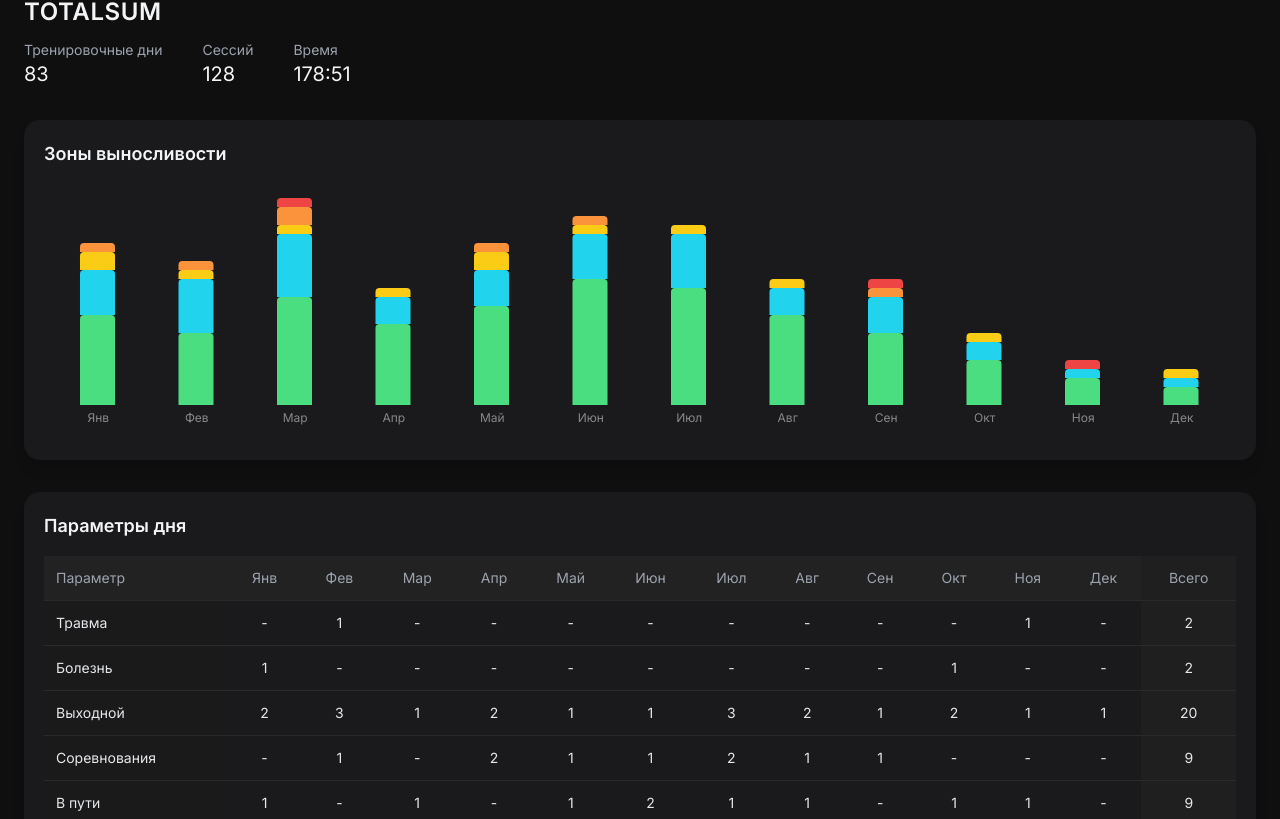
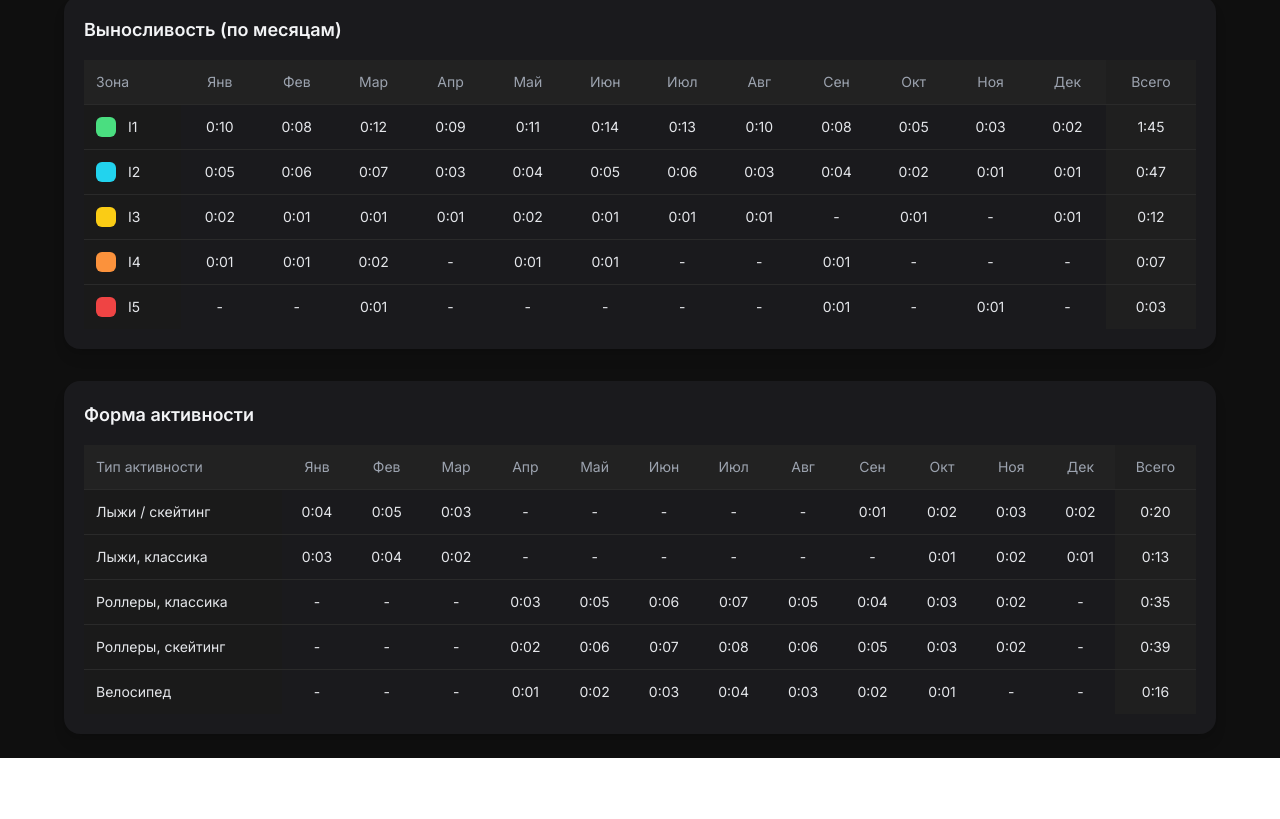
Before and after one commit to mbaliabin/dagbook-test, a React (Vite) app in the folder fasx-frontend/: page /statistics in a window 1280 px wide. Shown: the part 281-1100 px from the top of the page. After the commit the page ends 1039 px from the top, so only its background shows below. Built offline with nearby package versions, Linux system fonts and the light colour scheme.

Commit message:
Доработка StatisticsPage.tsx 216

```diff
--- a/fasx-frontend/src/pages/StatisticsPage.tsx
+++ b/fasx-frontend/src/pages/StatisticsPage.tsx
@@ -45,24 +45,30 @@ export default function StatsPage() {
     time: "178:51",
   };
 
-  const months = [
-    "Янв","Фев","Мар","Апр","Май","Июн","Июл","Авг","Сен","Окт","Ноя","Дек",
-  ];
+  const months = ["Янв","Фев","Мар","Апр","Май","Июн","Июл","Авг","Сен","Окт","Ноя","Дек"];
+
+  // Генерация массива недель с начала года
+  const generateWeeks = () => {
+    const startOfYear = dayjs("2025-01-01");
+    const endOfYear = dayjs("2025-12-31");
+    const totalWeeks = endOfYear.diff(startOfYear, "week") + 1;
+    return Array.from({ length: totalWeeks }, (_, i) => `${i + 1} неделя`);
+  };
 
   const enduranceZones = [
-    { zone: "I1", color: "#4ade80", months: [10,8,12,9,11,14,13,10,8,5,3,2] },
-    { zone: "I2", color: "#22d3ee", months: [5,6,7,3,4,5,6,3,4,2,1,1] },
-    { zone: "I3", color: "#facc15", months: [2,1,1,1,2,1,1,1,0,1,0,1] },
-    { zone: "I4", color: "#fb923c", months: [1,1,2,0,1,1,0,0,1,0,0,0] },
-    { zone: "I5", color: "#ef4444", months: [0,0,1,0,0,0,0,0,1,0,1,0] },
+    { zone: "I1", color: "#4ade80", data: [10,8,12,9,11,14,13,10,8,5,3,2] },
+    { zone: "I2", color: "#22d3ee", data: [5,6,7,3,4,5,6,3,4,2,1,1] },
+    { zone: "I3", color: "#facc15", data: [2,1,1,1,2,1,1,1,0,1,0,1] },
+    { zone: "I4", color: "#fb923c", data: [1,1,2,0,1,1,0,0,1,0,0,0] },
+    { zone: "I5", color: "#ef4444", data: [0,0,1,0,0,0,0,0,1,0,1,0] },
   ];
 
   const movementTypes = [
-    { type: "Лыжи / скейтинг", months: [4,5,3,0,0,0,0,0,1,2,3,2] },
-    { type: "Лыжи, классика", months: [3,4,2,0,0,0,0,0,0,1,2,1] },
-    { type: "Роллеры, классика", months: [0,0,0,3,5,6,7,5,4,3,2,0] },
-    { type: "Роллеры, скейтинг", months: [0,0,0,2,6,7,8,6,5,3,2,0] },
-    { type: "Велосипед", months: [0,0,0,1,2,3,4,3,2,1,0,0] },
+    { type: "Лыжи / скейтинг", data: [4,5,3,0,0,0,0,0,1,2,3,2] },
+    { type: "Лыжи, классика", data: [3,4,2,0,0,0,0,0,0,1,2,1] },
+    { type: "Роллеры, классика", data: [0,0,0,3,5,6,7,5,4,3,2,0] },
+    { type: "Роллеры, скейтинг", data: [0,0,0,2,6,7,8,6,5,3,2,0] },
+    { type: "Велосипед", data: [0,0,0,1,2,3,4,3,2,1,0,0] },
   ];
 
   const formatTime = (minutes: number) => {
@@ -71,33 +77,37 @@ export default function StatsPage() {
     return `${h}:${m.toString().padStart(2, "0")}`;
   };
 
-  // Вычисление фильтрованных месяцев для таблиц
-  const computeFilteredMonths = () => {
-    let start: number, end: number;
-    if (periodType === "year" || periodType === "custom") {
-      start = dayjs(dateRange.startDate).month();
-      end = dayjs(dateRange.endDate).month();
-    } else if (periodType === "month") {
-      start = 0; end = 3; // для примера недели
-    } else {
-      start = 0; end = 6; // для примера дней недели
-    }
-    return months.slice(start, end + 1);
+  // Генерация списка колонок по типу периода
+  const getColumns = () => {
+    if (periodType === "month") return months;
+    if (periodType === "week") return generateWeeks();
+    if (periodType === "year" || periodType === "custom")
+      return months; // пока для упрощения
+    return [];
   };
 
-  const filteredMonths = computeFilteredMonths();
+  const columns = getColumns();
 
-  const filteredEnduranceZones = enduranceZones.map((zone) => ({
-    ...zone,
-    months: zone.months.slice(0, filteredMonths.length),
-    total: zone.months.slice(0, filteredMonths.length).reduce((a,b) => a+b,0),
-  }));
+  // Преобразование данных под выбранный период
+  const filteredEnduranceZones = enduranceZones.map((zone) => {
+    const dataLength = periodType === "week" ? 10 : 12; // имитация данных на 10 недель
+    const fakeData = Array.from({ length: dataLength }, () =>
+      Math.floor(Math.random() * 15)
+    );
+    const arr = periodType === "week" ? fakeData : zone.data;
+    const total = arr.reduce((a, b) => a + b, 0);
+    return { ...zone, data: arr, total };
+  });
 
-  const filteredMovementTypes = movementTypes.map((m) => ({
-    ...m,
-    months: m.months.slice(0, filteredMonths.length),
-    total: m.months.slice(0, filteredMonths.length).reduce((a,b) => a+b,0),
-  }));
+  const filteredMovementTypes = movementTypes.map((m) => {
+    const dataLength = periodType === "week" ? 10 : 12;
+    const fakeData = Array.from({ length: dataLength }, () =>
+      Math.floor(Math.random() * 15)
+    );
+    const arr = periodType === "week" ? fakeData : m.data;
+    const total = arr.reduce((a, b) => a + b, 0);
+    return { ...m, data: arr, total };
+  });
 
   const handleLogout = () => {
     localStorage.removeItem("token");
@@ -115,7 +125,7 @@ export default function StatsPage() {
 
   return (
     <div className="min-h-screen bg-[#0f0f0f] text-gray-200 p-6 w-full">
-      <div className="w-full space-y-8">
+      <div className="max-w-6xl mx-auto space-y-8">
 
         {/* Header */}
         <div className="flex flex-col md:flex-row md:items-center md:justify-between gap-4 mb-4 w-full">
@@ -131,9 +141,7 @@ export default function StatsPage() {
           </div>
 
           <div className="flex items-center space-x-2 flex-wrap">
-            <button
-              className="bg-blue-600 hover:bg-blue-700 text-white text-sm px-3 py-1 rounded flex items-center"
-            >
+            <button className="bg-blue-600 hover:bg-blue-700 text-white text-sm px-3 py-1 rounded flex items-center">
               <Plus className="w-4 h-4 mr-1" /> Добавить тренировку
             </button>
             <button
@@ -165,7 +173,7 @@ export default function StatsPage() {
           })}
         </div>
 
-        {/* Кнопки выбора отчета и периода */}
+        {/* Кнопки выбора периода */}
         <div className="flex flex-wrap gap-4 mb-4">
           <select
             className="bg-[#1f1f22] text-white px-3 py-1 rounded"
@@ -204,110 +212,14 @@ export default function StatsPage() {
           </div>
         </div>
 
-        {/* TOTALSUM */}
-        <div>
-          <h1 className="text-2xl font-semibold tracking-wide text-gray-100">TOTALSUM</h1>
-          <div className="flex flex-wrap gap-10 text-sm mt-3">
-            <div>
-              <p className="text-gray-400">Тренировочные дни</p>
-              <p className="text-xl text-gray-100">{totals.trainingDays}</p>
-            </div>
-            <div>
-              <p className="text-gray-400">Сессий</p>
-              <p className="text-xl text-gray-100">{totals.sessions}</p>
-            </div>
-            <div>
-              <p className="text-gray-400">Время</p>
-              <p className="text-xl text-gray-100">{totals.time}</p>
-            </div>
-          </div>
-        </div>
-
-        {/* Диаграмма */}
-        <div className="bg-[#1a1a1d] p-5 rounded-2xl shadow-lg">
-          <h2 className="text-lg font-semibold mb-4 text-gray-100">Зоны выносливости</h2>
-          <div className="h-64">
-            <ResponsiveContainer width="100%" height="100%">
-              <BarChart
-                data={filteredMonths.map((month, i) => {
-                  const data: any = { month };
-                  filteredEnduranceZones.forEach((zone) => (data[zone.zone] = zone.months[i]));
-                  return data;
-                })}
-                barSize={35}
-              >
-                <XAxis dataKey="month" axisLine={false} tickLine={false} tick={{ fill: "#888", fontSize: 12 }} />
-                <Tooltip
-                  content={({ active, payload }: any) => {
-                    if (active && payload && payload.length) {
-                      return (
-                        <div className="bg-[#1e1e1e] border border-[#333] px-3 py-2 rounded-xl text-xs text-gray-300 shadow-md">
-                          {payload.map((p: any) => (
-                            <p key={p.dataKey} className="mt-1">
-                              <span className="inline-block w-3 h-3 mr-1 rounded-full" style={{ backgroundColor: p.fill }}></span>
-                              {p.dataKey}: {formatTime(p.value)}
-                            </p>
-                          ))}
-                        </div>
-                      );
-                    }
-                    return null;
-                  }}
-                />
-                {filteredEnduranceZones.map((zone) => (
-                  <Bar key={zone.zone} dataKey={zone.zone} stackId="a" fill={zone.color} radius={[4, 4, 0, 0]} />
-                ))}
-              </BarChart>
-            </ResponsiveContainer>
-          </div>
-        </div>
-
-{/* Таблица параметров дня */}
-<div className="bg-[#1a1a1d] p-5 rounded-2xl shadow-lg overflow-x-auto">
-  <h2 className="text-lg font-semibold text-gray-100 mb-4">Параметры дня</h2>
-  <table className="w-full min-w-[900px] text-sm border-collapse">
-    <thead>
-      <tr className="bg-[#222] text-gray-400 text-left">
-        <th className="p-3 font-medium sticky left-0 bg-[#222]">Параметр</th>
-        {filteredMonths.map((m) => (
-          <th key={m} className="p-3 font-medium text-center">{m}</th>
-        ))}
-        <th className="p-3 font-medium text-center bg-[#1f1f1f]">Всего</th>
-      </tr>
-    </thead>
-    <tbody>
-      {[
-        { param: "Травма", months: [0, 1, 0, 0, 0, 0, 0, 0, 0, 0, 1, 0] },
-        { param: "Болезнь", months: [1, 0, 0, 0, 0, 0, 0, 0, 0, 1, 0, 0] },
-        { param: "Выходной", months: [2, 3, 1, 2, 1, 1, 3, 2, 1, 2, 1, 1] },
-        { param: "Соревнования", months: [0, 1, 0, 2, 1, 1, 2, 1, 1, 0, 0, 0] },
-        { param: "В пути", months: [1, 0, 1, 0, 1, 2, 1, 1, 0, 1, 1, 0] },
-      ].map((row) => {
-        const filtered = row.months.slice(0, filteredMonths.length);
-        const total = filtered.reduce((a, b) => a + b, 0);
-        return (
-          <tr key={row.param} className="border-t border-[#2a2a2a] hover:bg-[#252525]/60 transition">
-            <td className="p-3 sticky left-0 bg-[#1a1a1a]">{row.param}</td>
-            {filtered.map((val, i) => (
-              <td key={i} className="p-3 text-center">{val > 0 ? val : "-"}</td>
-            ))}
-            <td className="p-3 text-center font-medium bg-[#1f1f1f]">{total}</td>
-          </tr>
-        );
-      })}
-    </tbody>
-  </table>
-</div>
-
-
         {/* Таблица выносливости */}
         <div className="bg-[#1a1a1d] p-5 rounded-2xl shadow-lg overflow-x-auto">
-          <h2 className="text-lg font-semibold text-gray-100 mb-4">Выносливость</h2>
+          <h2 className="text-lg font-semibold text-gray-100 mb-4">Выносливость ({periodType === "week" ? "по неделям" : "по месяцам"})</h2>
           <table className="w-full min-w-[900px] text-sm border-collapse">
             <thead>
               <tr className="bg-[#222] text-gray-400 text-left">
                 <th className="p-3 font-medium sticky left-0 bg-[#222]">Зона</th>
-                {filteredMonths.map((m) => (<th key={m} className="p-3 font-medium text-center">{m}</th>))}
+                {columns.map((c) => (<th key={c} className="p-3 font-medium text-center">{c}</th>))}
                 <th className="p-3 font-medium text-center bg-[#1f1f1f]">Всего</th>
               </tr>
             </thead>
@@ -318,7 +230,7 @@ export default function StatsPage() {
                     <div className="w-5 h-5 rounded-md" style={{ backgroundColor: z.color }}></div>
                     {z.zone}
                   </td>
-                  {z.months.map((val, i) => (<td key={i} className="p-3 text-center">{val > 0 ? formatTime(val) : "-"}</td>))}
+                  {z.data.map((val, i) => (<td key={i} className="p-3 text-center">{val > 0 ? formatTime(val) : "-"}</td>))}
                   <td className="p-3 text-center font-medium bg-[#1f1f1f]">{formatTime(z.total)}</td>
                 </tr>
               ))}
@@ -333,7 +245,7 @@ export default function StatsPage() {
             <thead>
               <tr className="bg-[#222] text-gray-400 text-left">
                 <th className="p-3 font-medium sticky left-0 bg-[#222]">Тип активности</th>
-                {filteredMonths.map((m) => (<th key={m} className="p-3 font-medium text-center">{m}</th>))}
+                {columns.map((c) => (<th key={c} className="p-3 font-medium text-center">{c}</th>))}
                 <th className="p-3 font-medium text-center bg-[#1f1f1f]">Всего</th>
               </tr>
             </thead>
@@ -341,7 +253,7 @@ export default function StatsPage() {
               {filteredMovementTypes.map((m) => (
                 <tr key={m.type} className="border-t border-[#2a2a2a] hover:bg-[#252525]/60 transition">
                   <td className="p-3 sticky left-0 bg-[#1a1a1a]">{m.type}</td>
-                  {m.months.map((val, i) => (<td key={i} className="p-3 text-center">{val > 0 ? formatTime(val) : "-"}</td>))}
+                  {m.data.map((val, i) => (<td key={i} className="p-3 text-center">{val > 0 ? formatTime(val) : "-"}</td>))}
                   <td className="p-3 text-center font-medium bg-[#1f1f1f]">{formatTime(m.total)}</td>
                 </tr>
               ))}
```
